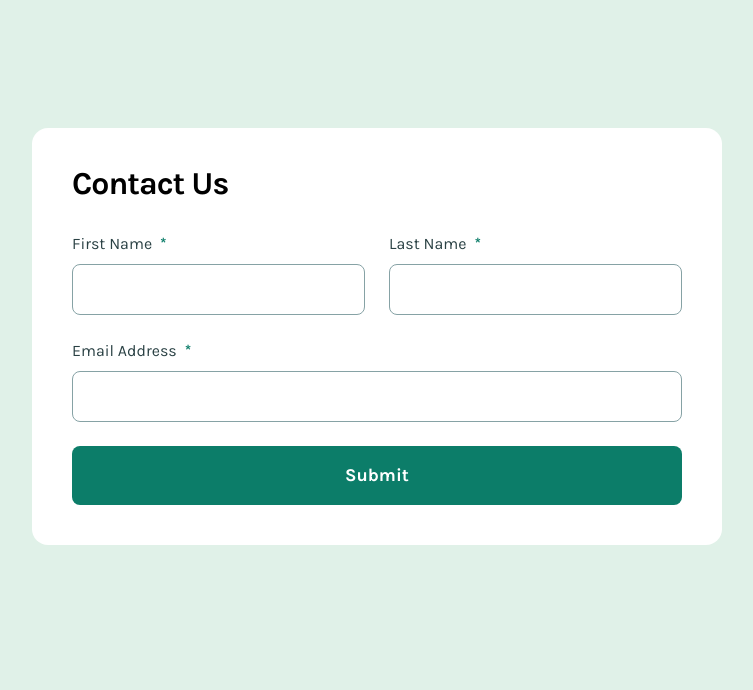
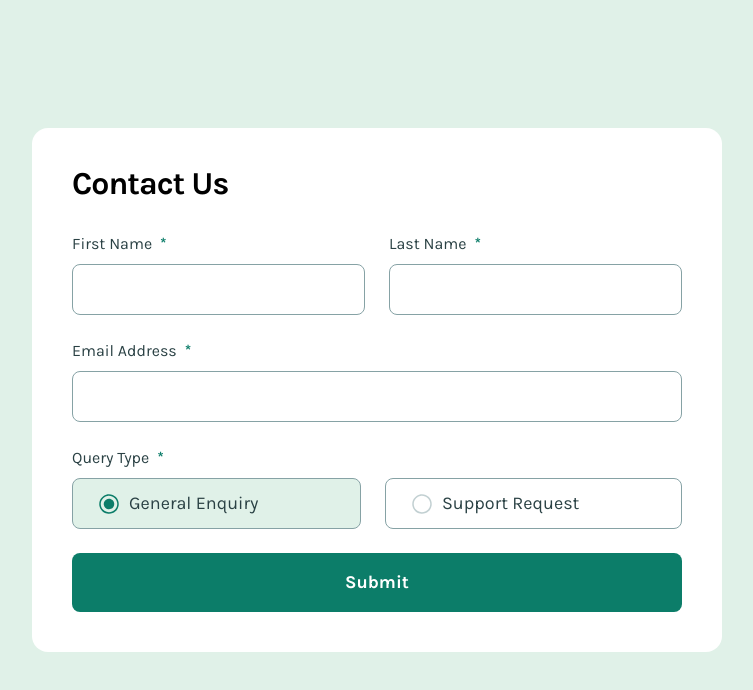
Before and after one commit to SirTurboPascal/tp-contact-form, a Next.js app: page / in a window 1280 px wide. Shown: the top 690 px of the page, without its empty margins (263-1016 px from the left). Built offline with nearby package versions, Linux system fonts and the light colour scheme.

Commit message:
Adds RadioButtonGroup component

```diff
--- a/src/components/ContactForm.tsx
+++ b/src/components/ContactForm.tsx
@@ -9,16 +9,24 @@ import Card from '@/components/Card';
 import CardHeader from '@/components/CardHeader';
 import Container from '@/components/Container';
 import FormGroup from '@/components/FormGroup';
+import RadioButtonGroup from '@/components/RadioButtonGroup';
 import TextField from '@/components/TextField';
 
 import { contactFormSchema } from '@/model/schemas/contact-form.schema';
 import { ContactFormErrors } from '@/model/types/contact-form-errors';
 import { ContactFormValues } from '@/model/types/contact-form-values';
+import { QueryTypeValues } from '@/model/types/query-type-values';
 
 const initialState: ContactFormValues = {
 	email: '',
 	familyName: '',
 	givenName: '',
+	queryType: 'general-enquiry',
+};
+
+const radioButtonGroupOptions: Record<QueryTypeValues, string> = {
+	'general-enquiry': 'General Enquiry',
+	'support-request': 'Support Request',
 };
 
 export default function () {
@@ -28,11 +36,7 @@ export default function () {
 	const handleChange = (event: ChangeEvent<HTMLInputElement>) => {
 		const { name, value } = event.target;
 
-		setValues({
-			...values,
-
-			[name]: value,
-		});
+		setValues({ ...values, [name]: value });
 	};
 
 	const handleSubmit = (event: SubmitEvent<HTMLFormElement>) => {
@@ -44,9 +48,7 @@ export default function () {
 		if (!result.success) {
 			const properties = z.treeifyError(result.error).properties;
 
-			if (!isNil(properties)) {
-				contactFormErrors = Object.fromEntries(Object.entries(properties));
-			}
+			if (!isNil(properties)) contactFormErrors = Object.fromEntries(Object.entries(properties));
 		}
 
 		setErrors(contactFormErrors);
@@ -69,6 +71,7 @@ export default function () {
 						<TextField errors={errors?.email?.errors} label='Email Address' name='email' onChange={handleChange} value={values.email} required />
 					</FormGroup>
 
+					<RadioButtonGroup label='Query Type' name='queryType' onChange={handleChange} options={radioButtonGroupOptions} value={values.queryType} required />
 					<Button text='Submit' type='submit' />
 				</form>
 			</Card>
--- /dev/null
+++ b/src/components/RadioButton.tsx
@@ -0,0 +1,30 @@
+'use client';
+
+import Image from 'next/image';
+
+import { clsx } from 'clsx';
+import { ComponentPropsWithoutRef, useId } from 'react';
+
+import radioCheckedImage from '@/assets/images/radio-checked.svg';
+import radioUncheckedImage from '@/assets/images/radio-unchecked.svg';
+
+type RadioButtonProps = {
+	label: string;
+} & Pick<ComponentPropsWithoutRef<'input'>, 'checked' | 'name' | 'onChange' | 'required' | 'value'>;
+
+export default function ({ checked, label, name, onChange, required, value }: RadioButtonProps) {
+	const id = useId();
+
+	const className = clsx('border-grey-500 flex h-[51px] shrink-0 grow cursor-pointer items-center gap-100 rounded-lg border px-300', {
+		'bg-green-200': checked,
+	});
+
+	return (
+		<label className={className} htmlFor={id}>
+			<input id={id} className='sr-only' checked={checked} name={name} onChange={onChange} type='radio' value={value} required={required} />
+			<Image alt='' src={checked ? radioCheckedImage : radioUncheckedImage} unoptimized />
+
+			<span className='font-karla text-grey-900 grow text-[18px]/[150%] antialiased select-none'>{label}</span>
+		</label>
+	);
+}
--- /dev/null
+++ b/src/components/RadioButtonGroup.tsx
@@ -0,0 +1,28 @@
+import { eq, map } from 'lodash';
+import { ComponentPropsWithoutRef } from 'react';
+
+import RadioButton from '@/components/RadioButton';
+
+type RadioButtonGroupProps = {
+	label: string;
+
+	options: Record<string, string>;
+} & Pick<ComponentPropsWithoutRef<'input'>, 'name' | 'onChange' | 'required' | 'value'>;
+
+export default function ({ label, name, onChange, options, required, value }: RadioButtonGroupProps) {
+	return (
+		<div className='flex shrink-0 flex-col gap-100'>
+			<span className='font-karla text-grey-900 shrink-0 text-[16px]/[150%] antialiased select-none'>
+				<>{label}</>
+
+				{required && <span className='ml-100 font-bold text-green-600'>*</span>}
+			</span>
+
+			<div className='flex flex-col gap-300 md:flex-row'>
+				{map(Object.entries(options), ([key, label]) => {
+					return <RadioButton key={key} checked={eq(key, value)} name={name} label={label} onChange={onChange} value={key} required={required} />;
+				})}
+			</div>
+		</div>
+	);
+}
--- a/src/model/schemas/contact-form.schema.ts
+++ b/src/model/schemas/contact-form.schema.ts
@@ -1,7 +1,11 @@
 import { z } from 'zod';
+
+import { queryTypeSchema } from '@/model/schemas/query-type.schema';
 
 export const contactFormSchema = z.object({
 	email: z.email('Please enter a valid email address'),
 	familyName: z.string(),
 	givenName: z.string(),
+
+	queryType: queryTypeSchema,
 });
--- /dev/null
+++ b/src/model/schemas/query-type.schema.ts
@@ -0,0 +1,3 @@
+import { z } from 'zod';
+
+export const queryTypeSchema = z.enum(['general-enquiry', 'support-request']);
--- /dev/null
+++ b/src/model/types/query-type-values.ts
@@ -0,0 +1,5 @@
+import { z } from 'zod';
+
+import { queryTypeSchema } from '@/model/schemas/query-type.schema';
+
+export type QueryTypeValues = z.infer<typeof queryTypeSchema>;
```
Also changed, not shown: src/assets/images/radio-checked.svg (added), src/assets/images/radio-unchecked.svg (added).
